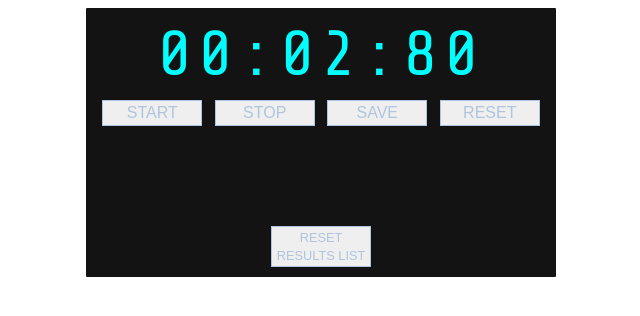
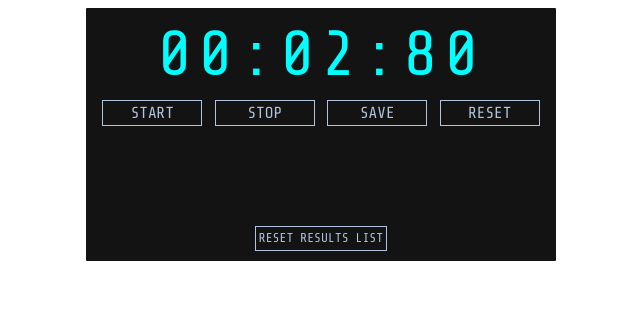
Before and after one commit to Gieryneck/StoperReact, a website: page index.html in a window 1280 px wide. Both pictures are taken after a click on the button "START". Shown: the whole page, without its empty margins (319-959 px from the left). Drawn offline with nearby package versions, Linux system fonts and the light colour scheme.

Commit message:
did conditional rendering of Results, updated css, removed unwanted packages form jsn

```diff
--- a/package.json
+++ b/package.json
@@ -23,8 +23,6 @@
     "babel-preset-stage-2": "^6.24.1"
   },
   "dependencies": {
-    "babel-preset-react": "^6.24.1",
-    "react": "^16.2.0",
-    "react-dom": "^16.2.0"
+    "babel-preset-react": "^6.24.1"
   }
 }
--- a/script-compiled.js
+++ b/script-compiled.js
@@ -17,7 +17,7 @@ var Stopwatch = function (_React$Component) {
 
             return React.createElement(
                 "div",
-                { id: "container" },
+                { className: "container" },
                 React.createElement(
                     "div",
                     { className: "stopwatch" },
@@ -218,17 +218,22 @@ function Results(props) {
 
         return React.createElement(
             "li",
-            { key: key.toString() },
+            { key: key.toString(), className: "resultsListItem" },
             result
         ) // nadajemy key bo react chce wiedziec ktory li jest ktory
         ;
     });
 
+    if (results.length === 0) return null; // nie chcemy rendera jesli nie ma zadnych <li>, ReactOrg w takich sytuacjach każe zwracac 'null'
+
     return React.createElement(
         "ul",
-        null,
+        { className: "resultsList" },
         results
-    );
+    )
+
+    // React jest taki madry ze nie re-renderuje calej listy a tylko dokleja nowy element <li>, sprawdza ile musi dorenderowac
+    ;
 }
 
 var element = React.createElement(Stopwatch);
--- a/styles.css
+++ b/styles.css
@@ -1,16 +1,8 @@
-body{
+
+
+.container{
 
     font-family: 'Share Tech Mono';
-    color: yellowgreen;
-    /*
-    musimy użyc czcionki monospaced, czyli takiej
-    w ktorej kazdy znak ma rowna szerokosc.
-    inne czcionki beda sie trzesly podczas animacji czasu
-    */
-}
-
-#container{
-
     max-width: 450px;
     min-width: 320px;
     margin: 0 auto;
@@ -34,11 +26,11 @@ body{
     display: flex;
     justify-content: space-around;
     margin-bottom: 100px;
-
 }
 
 .button {
 
+    background-color: #131313;
     max-width: 100px;
     font-size: 1em;
     text-transform: uppercase;
@@ -48,6 +40,12 @@ body{
     border: 1px solid;
     line-height: 1.4em;
     transition: .15s;
+    font-family: 'Share Tech Mono';
+}
+
+.button:focus{
+
+    outline: none;
 }
 
 
@@ -75,12 +73,13 @@ body{
 
 .listReset{
 
+    max-width: 160px;
     font-size: .8em;
-    padding: .1em;
+    padding: .2em;
 }
 
 
-#resultsList{
+.resultsList{
 
     list-style-type: decimal-leading-zero;
     text-align: center;
```
Also changed, not shown: script.js (+14 -8 lines), index.html (line endings or trailing spaces), 1 other file.
